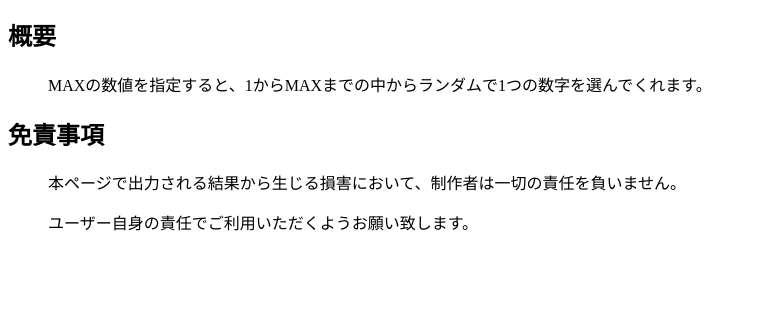
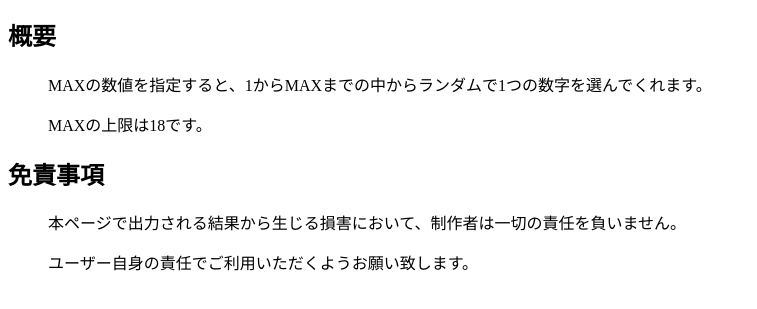
Before and after one commit to Shomi-Nijo/Shomi-Nijo.github.io, a plain HTML site: page SomethingtoChooseFigures/index.html in a window 1280 px wide. Shown: the part 103-412 px from the top of the page, without its empty margins (0-757 px from the left). Drawn offline with Linux system fonts and the light colour scheme.

Commit message:
Update index.html

```diff
--- a/SomethingtoChooseFigures/index.html
+++ b/SomethingtoChooseFigures/index.html
@@ -23,6 +23,7 @@
             <h2>概要</h2>
             <ul>
                 <p>MAXの数値を指定すると、1からMAXまでの中からランダムで1つの数字を選んでくれます。</p>
+                <p>MAXの上限は18です。</p>
             </ul>
         </div>
             <h2>免責事項</h2>
```
